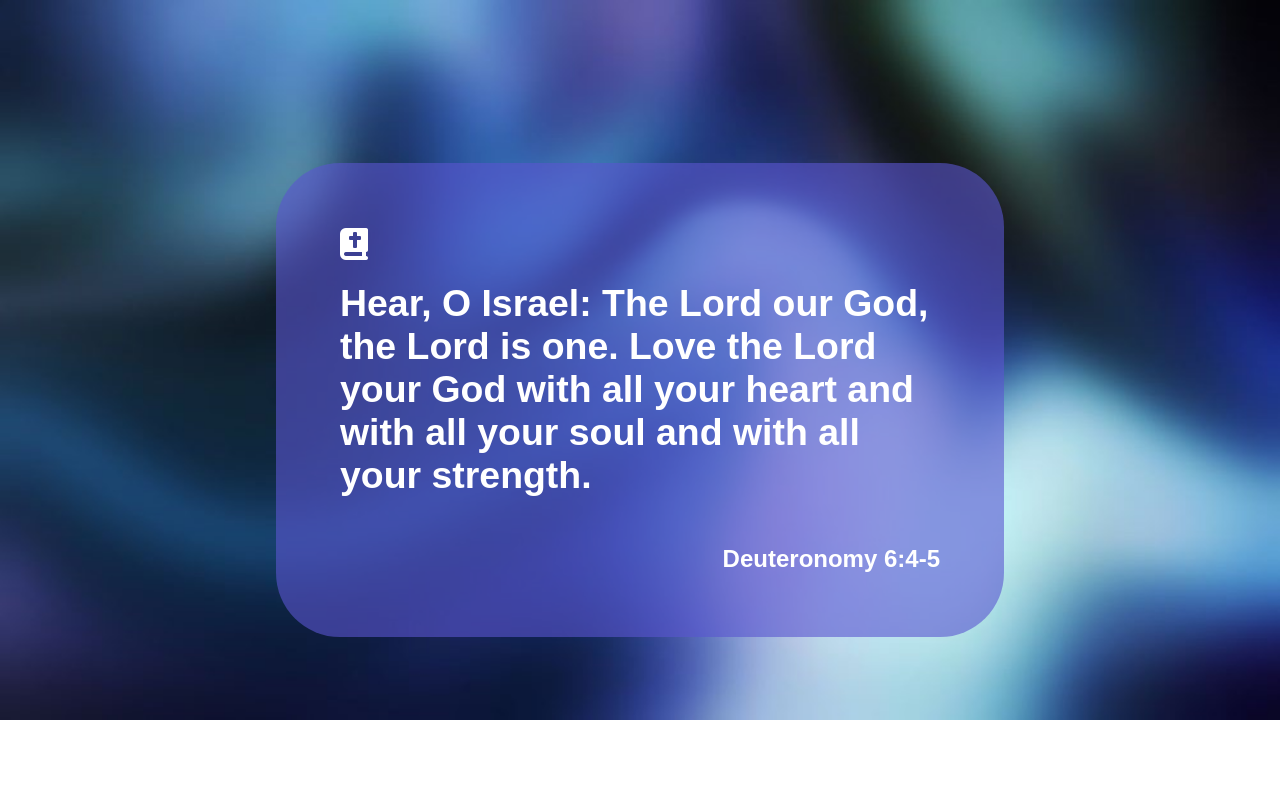
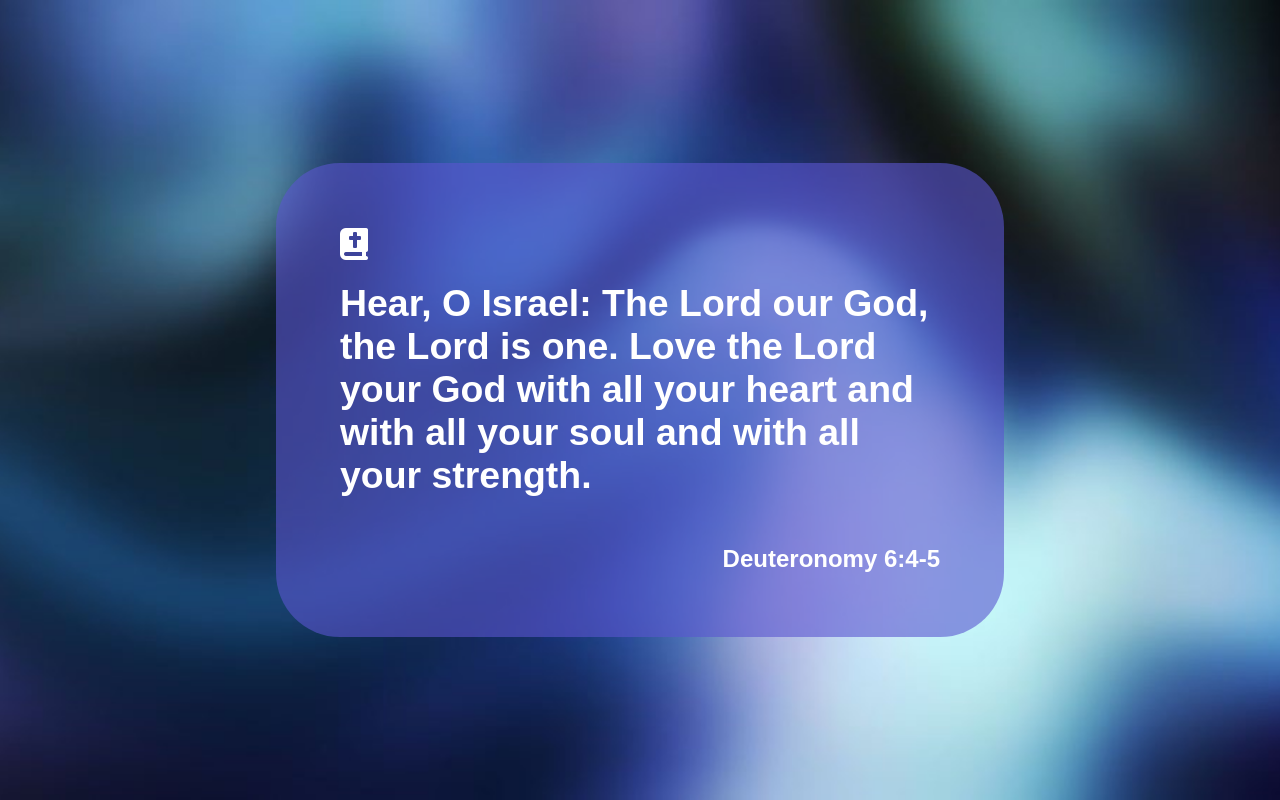
Before and after one commit to JowanJomon/bibleVerse, a plain HTML site: page index.html in a window 1280 px wide. Drawn offline with nearby package versions, Linux system fonts and the light colour scheme; a web font is replaced by a local one.

Commit message:
fixed vh

```diff
--- a/index.css
+++ b/index.css
@@ -19,7 +19,7 @@ body {
   background-repeat: no-repeat;
   background-size: cover;
   background-image: url(/img/bg.jpg);
-  height: 720px;
+  height: 100vh;
   color: rgb(255, 255, 255);
 }
 .bible_container {
```
